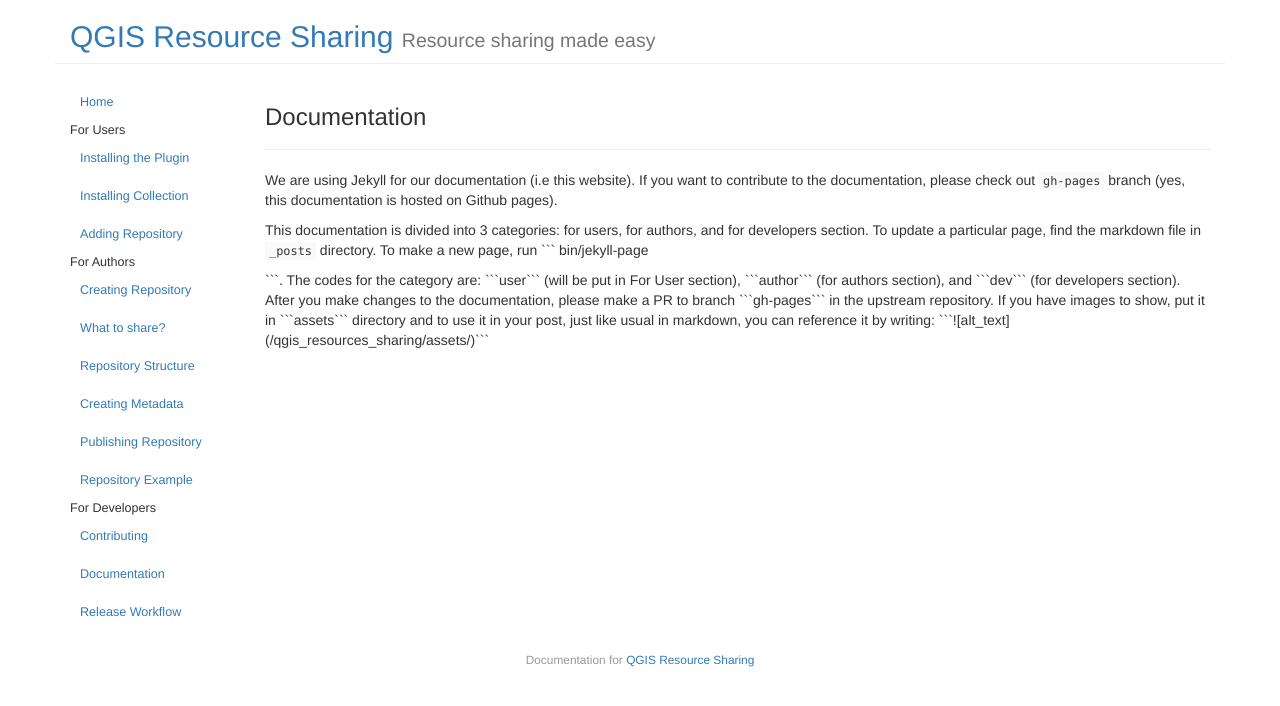
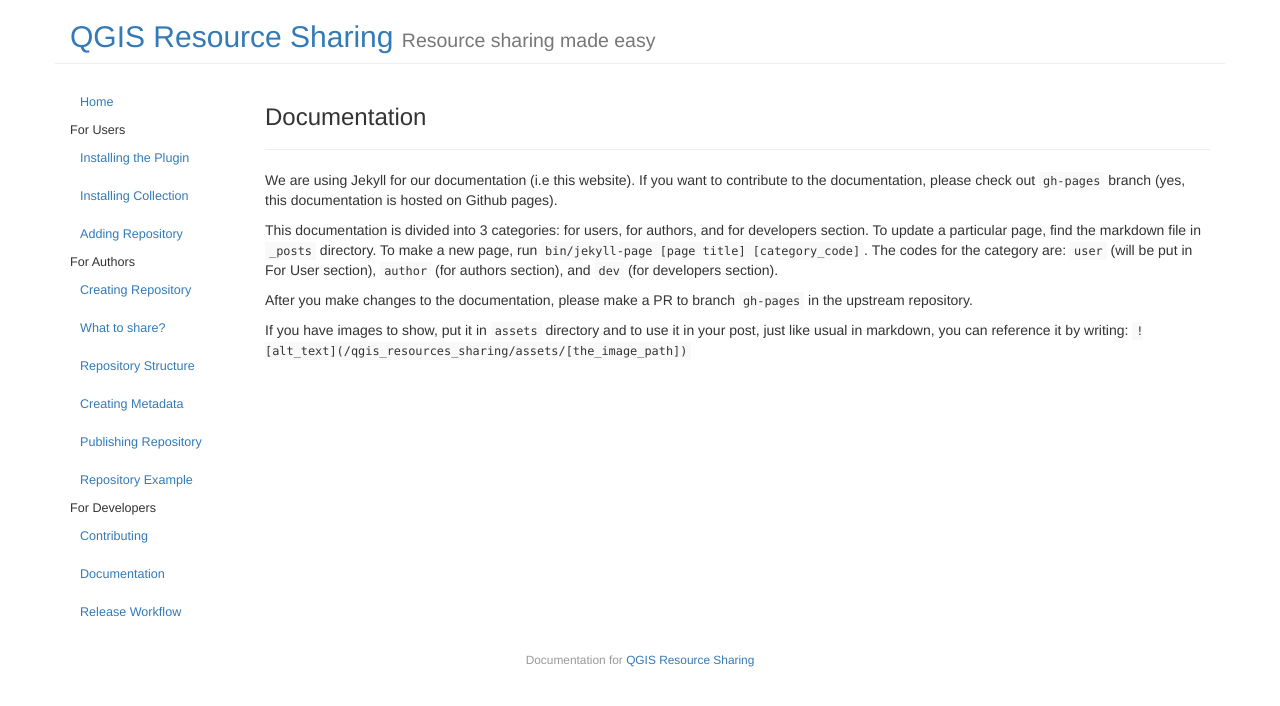
Before and after one commit to QGIS-Contribution/QGIS-ResourceSharing, a Jekyll site: the page built from _posts/2016-09-04-documentation.md, in a window 1280 px wide. Shown: the top 706 px of the page. Built offline with Jekyll 4.4.1, drawn with Linux system fonts in a browser that asks for light colours.

Commit message:
Fix formatting.

````diff
--- a/_posts/2016-09-04-documentation.md
+++ b/_posts/2016-09-04-documentation.md
@@ -11,8 +11,7 @@
 
 This documentation is divided into 3 categories: for users, for authors,
  and for developers section. To update a particular page, find the markdown
- file in ```_posts``` directory. To make a new page, run ``` bin/jekyll-page
- <page title> <category_code>```. The codes for the category are: ```user```
+ file in ```_posts``` directory. To make a new page, run ```bin/jekyll-page [page title] [category_code]```. The codes for the category are: ```user```
  (will be put in For User section), ```author``` (for authors section), and
  ```dev``` (for developers section).
 
@@ -20,5 +19,4 @@
  ```gh-pages``` in the upstream repository.
 
 If you have images to show, put it in ```assets``` directory and to use it in
- your post, just like usual in markdown, you can reference it by writing:
-   ```![alt_text]({{ site.baseurl }}/assets/<the_image_path>)```
+ your post, just like usual in markdown, you can reference it by writing: ```![alt_text]({{ site.baseurl }}/assets/[the_image_path])```
````
